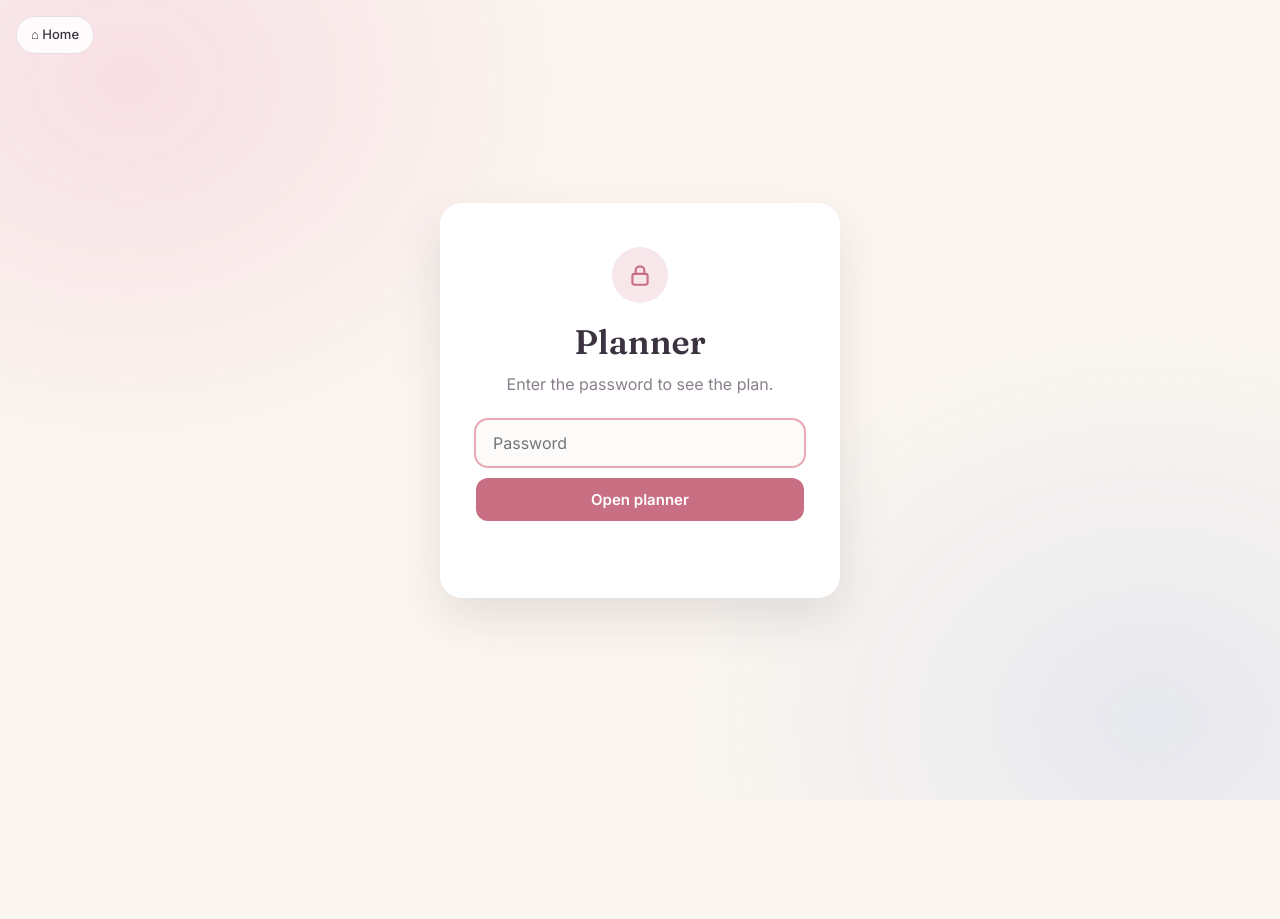
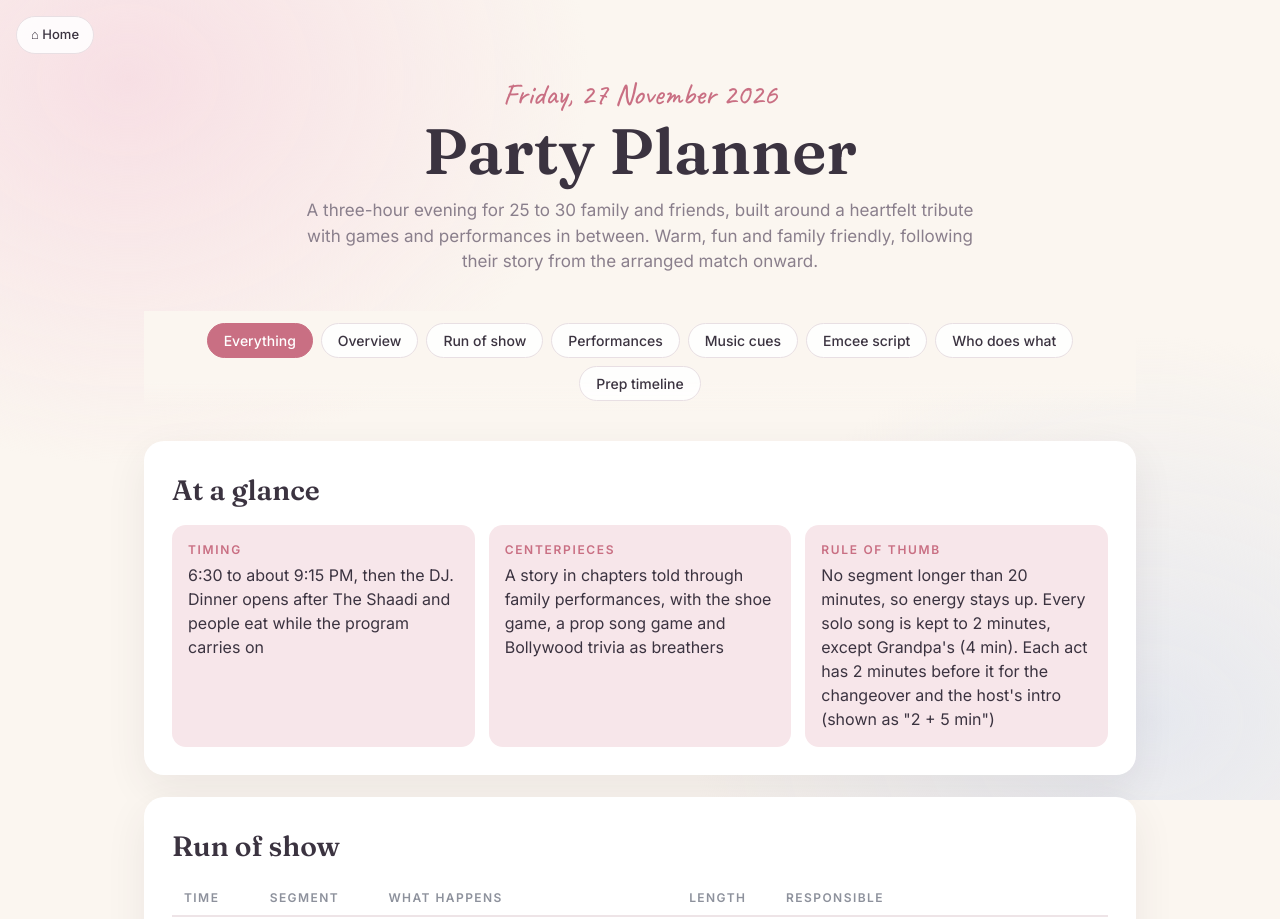
Before and after one commit to samyakjain11/silver-jubilee, a plain HTML site: page planner.html in a window 1280 px wide. Shown: the top 919 px of the page. Before the commit the page ends 800 px from the top, so only its background shows below. Drawn offline with Linux system fonts and the light colour scheme.

Commit message:
Open planner, helpers, and a guest emcee (#26)
* Add the aunt's birthday cake before the finale; anniversary cake after the finale dance

Co-Authored-By: Claude Opus 5.5 <noreply@anthropic.com>
Claude-Session: https://claude.ai/code/session_017U4jhYhXteqoqRhUEUSSaT

* Add Dad's friend's song between the shoe game and The Shaadi; retime the rest

Co-Authored-By: Claude Opus 5.5 <noreply@anthropic.com>
Claude-Session: https://claude.ai/code/session_017U4jhYhXteqoqRhUEUSSaT

* Fill in Rajesh's song: Loote Koi Mann Ka Nagar

Co-Authored-By: Claude Opus 5.5 <noreply@anthropic.com>
Claude-Session: https://claude.ai/code/session_017U4jhYhXteqoqRhUEUSSaT

* Add a Responsible column to the run of show

Co-Authored-By: Claude Opus 5.5 <noreply@anthropic.com>
Claude-Session: https://claude.ai/code/session_017U4jhYhXteqoqRhUEUSSaT

* Co-hosts Samyak & Anshi in the script; Surbhi leads the prop song game; add decorations helper

Co-Authored-By: Claude Opus 5.5 <noreply@anthropic.com>
Claude-Session: https://claude.ai/code/session_017U4jhYhXteqoqRhUEUSSaT

* Decorations crew of 2 to 3 people on the morning of the party

Co-Authored-By: Claude Opus 5.5 <noreply@anthropic.com>
Claude-Session: https://claude.ai/code/session_017U4jhYhXteqoqRhUEUSSaT

* Remove the planner password; add cake pickup role

Co-Authored-By: Claude Opus 5.5 <noreply@anthropic.com>
Claude-Session: https://claude.ai/code/session_017U4jhYhXteqoqRhUEUSSaT

* Guest emcee covers the hosts' own dance

Co-Authored-By: Claude Opus 5.5 <noreply@anthropic.com>
Claude-Session: https://claude.ai/code/session_017U4jhYhXteqoqRhUEUSSaT

---------

Co-authored-by: Claude <noreply@anthropic.com>

```diff
--- a/planner.html
+++ b/planner.html
@@ -26,19 +26,6 @@
   a.home { position: fixed; top: 16px; left: 16px; z-index: 2; text-decoration: none; color: var(--ink); background: rgba(255,255,255,.85); border: 1px solid #e8dfe3; border-radius: 999px; padding: 8px 14px; font-size: 13px; font-weight: 500; }
   a.home:hover { background: #fff; }
 
-  /* lock screen */
-  .lock { min-height: 100vh; display: flex; align-items: center; justify-content: center; padding: 24px; }
-  .lock form { background: var(--card); border-radius: 22px; padding: 44px 36px; width: 100%; max-width: 400px; text-align: center; box-shadow: 0 20px 50px rgba(59, 51, 64, .12); }
-  .lock .icon { width: 56px; height: 56px; margin: 0 auto 14px; border-radius: 50%; display: grid; place-items: center; background: var(--blush-pale); color: var(--blush-deep); }
-  .lock h1 { font-family: "Fraunces", serif; font-weight: 600; font-size: 34px; }
-  .lock p { color: var(--soft); margin-top: 4px; }
-  .lock input { margin-top: 24px; width: 100%; font: 16px "Inter", sans-serif; padding: 12px 16px; border: 1px solid #e3d8dc; border-radius: 12px; background: #fdfbfa; color: var(--ink); }
-  .lock input:focus { outline: 2px solid var(--blush); border-color: transparent; }
-  .lock button { margin-top: 12px; width: 100%; font: 600 15px "Inter", sans-serif; padding: 12px; border: 0; border-radius: 12px; background: var(--blush-deep); color: #fff; cursor: pointer; }
-  .lock button:hover { filter: brightness(1.05); }
-  .lock .err { color: var(--blush-deep); font-size: 14px; margin-top: 12px; min-height: 1.5em; }
-  .shake { animation: shake .4s; }
-  @keyframes shake { 25% { transform: translateX(-8px); } 75% { transform: translateX(8px); } }
 
   /* planner */
   .planner { max-width: 1040px; margin: 0 auto; padding: 72px 24px 80px; }
@@ -106,40 +93,13 @@
   <a class="home" href="./">⌂ Home</a>
 
   <div class="wrap">
-    <div class="lock" id="lock">
-      <form id="lockForm" autocomplete="off">
-        <div class="icon"><svg width="26" height="26" viewBox="0 0 24 24" fill="none" stroke="currentColor" stroke-width="2" stroke-linecap="round" aria-hidden="true"><rect x="5" y="11" width="14" height="10" rx="2"/><path d="M8 11V8a4 4 0 0 1 8 0v3"/></svg></div>
-        <h1>Planner</h1>
-        <p>Enter the password to see the plan.</p>
-        <input type="password" id="pw" placeholder="Password" aria-label="Password" autofocus>
-        <button type="submit">Open planner</button>
-        <div class="err" id="err" role="alert"></div>
-      </form>
-    </div>
 
-    <div class="planner hidden" id="planner"></div>
+    <div class="planner" id="planner"></div>
   </div>
 
   <script>
   (function () {
-    // SHA-256 of the planner password. To change the password, put the new
-    // password's SHA-256 here (any online "SHA-256 generator" will make one).
-    var PASSWORD_HASH = "376dd4dc4aab86266b7b870bcad52f9d8177b0345c4cd6d1eedf48f7b6240d34";
-    var KEY = "sj-planner-unlocked";
-
-    var lock = document.getElementById("lock");
-    var form = document.getElementById("lockForm");
-    var pw = document.getElementById("pw");
-    var err = document.getElementById("err");
     var out = document.getElementById("planner");
-
-    function sha256(text) {
-      return crypto.subtle.digest("SHA-256", new TextEncoder().encode(text)).then(function (buf) {
-        return Array.prototype.map.call(new Uint8Array(buf), function (b) {
-          return ("0" + b.toString(16)).slice(-2);
-        }).join("");
-      });
-    }
 
     function esc(s) {
       return String(s == null ? "" : s).replace(/[&<>"]/g, function (c) {
@@ -148,12 +108,11 @@
     }
     function val(s) { return /^\s*(tbd)?\s*$/i.test(s || "") ? '<span class="tbd">TBD</span>' : esc(s); }
 
-    function unlock() {
-      // The plan is only downloaded after the right password is entered.
+    function load() {
       var s = document.createElement("script");
       s.src = "planner.js?v=" + Date.now(); // always fetch the latest plan, never a cached copy
-      s.onload = function () { lock.classList.add("hidden"); out.classList.remove("hidden"); render(window.PLAN); };
-      s.onerror = function () { err.textContent = "Couldn't load the plan. Try refreshing."; };
+      s.onload = function () { render(window.PLAN); };
+      s.onerror = function () { out.textContent = "Couldn't load the plan. Try refreshing."; };
       document.body.appendChild(s);
     }
 
@@ -192,10 +151,10 @@
         return '<td class="seg">' + esc(r.cue) + '</td><td>' + val(r.track) + '</td><td class="film">' + esc(r.note) + '</td>';
       }));
 
-      html += panel("script", "Emcee script", '<p class="film" style="margin-bottom:10px">What the hosts say, in order. Samyak and Anshi take turns. Lines in [brackets] are notes or names to fill in.</p>' +
+      html += panel("script", "Emcee script", '<p class="film" style="margin-bottom:10px">What the hosts say, in order. Samyak and Anshi take turns, and a guest emcee covers their own dance. Lines in [brackets] are notes or names to fill in.</p>' +
         (p.script || []).map(function (c) {
           return '<div class="cue"><div class="cue-time">' + esc(c.cue) + '</div>' + (c.lines || []).map(function (l) {
-            return /^\[.*\]$/.test(l) ? '<p class="note-line">' + esc(l.slice(1, -1)) + '</p>' : (/^(Samyak|Anshi|Both):\s*/.test(l) ? '<p><b class="spk">' + esc(l.split(":")[0]) + ':</b> ' + esc(l.replace(/^[^:]+:\s*/, "")) + '</p>' : '<p>' + esc(l) + '</p>');
+            return /^\[.*\]$/.test(l) ? '<p class="note-line">' + esc(l.slice(1, -1)) + '</p>' : (/^(Samyak|Anshi|Both|Guest):\s*/.test(l) ? '<p><b class="spk">' + esc(l.split(":")[0] === "Guest" ? "Guest emcee" : l.split(":")[0]) + ':</b> ' + esc(l.replace(/^[^:]+:\s*/, "")) + '</p>' : '<p>' + esc(l) + '</p>');
           }).join("") + '</div>';
         }).join(""));
 
@@ -208,7 +167,6 @@
           '<span class="by">' + esc(t.by) + '</span><span class="task">' + esc(t.task) + '</span></li>';
       }).join("") + '</ul>');
 
-      html += '<div class="foot"><button id="lockAgain">Lock the planner</button></div>';
       out.innerHTML = html;
 
       document.getElementById("tabs").addEventListener("click", function (e) {
@@ -219,10 +177,6 @@
           s.classList.toggle("hidden", tab !== "all" && s.id !== tab);
         });
       });
-      document.getElementById("lockAgain").onclick = function () {
-        try { sessionStorage.removeItem(KEY); } catch (e) {}
-        location.reload();
-      };
     }
 
     function panel(id, title, body) { return '<section class="panel" id="' + id + '"><h2>' + esc(title) + '</h2>' + body + '</section>'; }
@@ -231,25 +185,7 @@
         '</tr></thead><tbody>' + (rows || []).map(function (r) { return '<tr' + (r.open ? ' class="open"' : '') + '>' + row(r) + '</tr>'; }).join("") + '</tbody></table></div>';
     }
 
-    form.addEventListener("submit", function (e) {
-      e.preventDefault();
-      err.textContent = "";
-      if (!window.crypto || !crypto.subtle) { err.textContent = "Please open this page over https."; return; }
-      sha256(pw.value.trim()).then(function (h) {
-        if (h === PASSWORD_HASH) {
-          try { sessionStorage.setItem(KEY, "1"); } catch (e) {}
-          unlock();
-        } else {
-          err.textContent = "That's not it. Try again!";
-          form.classList.remove("shake"); void form.offsetWidth; form.classList.add("shake");
-          pw.select();
-        }
-      });
-    });
-
-    var remembered = false;
-    try { remembered = sessionStorage.getItem(KEY) === "1"; } catch (e) {}
-    if (remembered) unlock();
+    load();
   })();
   </script>
 </body>
--- a/planner.js
+++ b/planner.js
@@ -3,8 +3,8 @@
 //  Just change the text between the quotes. Add a row by copying
 //  a line that starts with { and ends with }, then editing it.
 //
-//  Heads up: this file is public in the GitHub repo. The password
-//  only hides it on the website, so keep anything truly private
+//  Heads up: this file is public in the GitHub repo, and the planner
+//  page has no password, so keep anything truly private
 //  (addresses, phone numbers, money) out of here.
 // ─────────────────────────────────────────────────────────────
 
@@ -23,14 +23,14 @@ window.PLAN = {
   // dances or two songs sit back to back. open: true marks a slot that is
   // still being filled, so it shows up as a placeholder on the website.
   runOfShow: [
-    { time: "6:30 PM", segment: "Arrivals", what: "Guests mingle, sign a memory card or guestbook, photo corner open.", length: "30 min", who: "Greeting at the door: TBD · Decorations, guestbook & photo corner: decorations helper · Background music: tech helper" },
+    { time: "6:30 PM", segment: "Arrivals", what: "Guests mingle, sign a memory card or guestbook, photo corner open.", length: "30 min", who: "Greeting at the door: TBD · Decorations & photo corner: set up that morning by the decorations crew · Guestbook: TBD · Background music: tech helper" },
     { time: "7:00 PM", segment: "Welcome & Blessings", what: "Speech · Host welcomes everyone, then Grandpa & Grandma give a short speech to open the evening", length: "7 min", who: "Samyak & Anshi (hosts) · Grandpa & Grandma · Mic & chairs: tech helper" },
     { time: "7:07 PM", segment: "Uncles & Aunts' Dance", what: "Dance · A short entry dance from the uncles & aunts to set the shaadi mood (about 2 min), then 1 min for everyone to settle. Song not final: \"Wah Wah Ramji\" or \"Ae Dil Laaya Hai Bahaar\"", length: "2 + 3 min", who: "Uncles & aunts (lead TBD) · Intro: Samyak & Anshi · Song: tech helper" },
     { time: "7:12 PM", segment: "0. Grand Entrance", what: "Entrance · Mom & Dad walk in to Flipperachi, host welcomes the \"jodi of the night\"", length: "2 + 3 min", who: "Mom & Dad · Intro: Samyak & Anshi · Cue them at the door: TBD · Flipperachi track: tech helper" },
     { time: "7:17 PM", segment: "Grandpa sings for the couple", what: "Song · Grandpa sings \"Hai Apna Dil To Awaara\"", length: "2 + 4 min", who: "Grandpa · Intro: Samyak & Anshi · Track & mic: tech helper" },
-    { time: "7:23 PM", segment: "1. Before Us: Dad", what: "Dance · Dad's dance to \"O O Jaane Jaana\"", length: "2 + 2 min", who: "Dad · Intro: Samyak (Anshi is getting ready) · Song: tech helper" },
-    { time: "7:27 PM", segment: "1. Before Us: Mom", what: "Photos, then dance · Host clicks through Mom's younger-years photos, then Anshi dances to \"Mere Khwabon Mein Jo Aaye\" for Mom (1 to 2 min)", length: "2 + 3 min", who: "Anshi dances · Photos & intro: Samyak · Song: tech helper" },
-    { time: "7:32 PM", segment: "2. The Rishta", what: "Photos, then dance · Host walks through the first meeting and engagement photos, then Kake & Surbhi perform \"Tum Se Mil Ke Dil Ka Hai Jo Haal\"", length: "2 + 7 min", who: "Kake & Surbhi · Photos & intro: Samyak · Song: tech helper" },
+    { time: "7:23 PM", segment: "1. Before Us: Dad", what: "Dance · Dad's dance to \"O O Jaane Jaana\"", length: "2 + 2 min", who: "Dad · Intro: Samyak (Anshi is getting ready), then he hands over to the guest emcee · Song: tech helper" },
+    { time: "7:27 PM", segment: "1. Before Us: Mom", what: "Photos, then dance · Host clicks through Mom's younger-years photos, then Anshi dances to \"Mere Khwabon Mein Jo Aaye\" for Mom (1 to 2 min)", length: "2 + 3 min", who: "Anshi dances · Photos & intro: guest emcee (TBD) · Song: tech helper" },
+    { time: "7:32 PM", segment: "2. The Rishta", what: "Photos, then dance · Host walks through the first meeting and engagement photos, then Kake & Surbhi perform \"Tum Se Mil Ke Dil Ka Hai Jo Haal\"", length: "2 + 7 min", who: "Kake & Surbhi · Photos & intro: guest emcee (TBD) · Song: tech helper" },
     { time: "7:41 PM", segment: "Game 1: Shoe game", what: "Game · The headline game. Mom & Dad back to back, 15 to 20 questions", length: "2 + 15 min", who: "Samyak & Anshi run it, Mom & Dad play · Chairs & questions: games helper" },
     { time: "7:58 PM", segment: "Song before the wedding", what: "Song · Dad's friend Rajesh sings \"Loote Koi Mann Ka Nagar\", leading into The Shaadi", length: "2 + 2 min", who: "Rajesh uncle · Intro: Samyak & Anshi · Track & mic: tech helper" },
     { time: "8:02 PM", segment: "3. The Shaadi", what: "Dance · Gayatri & Hanisha's 2-minute dance: \"Maahi Vey\", \"Jhumka Gira Re\" and a third song (TBD)", length: "2 + 2 min", who: "Gayatri & Hanisha · Intro: Samyak & Anshi · Medley: tech helper" },
@@ -39,8 +39,8 @@ window.PLAN = {
     { time: "8:19 PM", segment: "4. Building a Home", what: "Song · Dad sings \"Tum Se Hi Din Hota Hai\" to Mom, family photo slideshow behind him", length: "2 + 2 min", who: "Dad · Intro: Samyak & Anshi · Track & photo slideshow: tech helper" },
     { time: "8:23 PM", segment: "5. Blessings: Poetry", what: "Poetry · Uncle Grandpa reads his poem (2 to 3 min). A quiet, mellow moment: lights down, music off, no clapping cue until he finishes", length: "2 + 3 min", who: "Uncle Grandpa · Intro: Samyak & Anshi · Music off, lights down, mic stand: tech helper" },
     { time: "8:28 PM", segment: "6. Wishes & Memories", what: "Messages, then song · Any short speeches or video messages (5 min), then a friend's dad sings \"Tere Sang Yaara\" (2 min)", length: "2 + 7 min", who: "Samyak & Anshi collect messages · Video messages: tech helper · Song: friend's dad" },
-    { time: "8:37 PM", segment: "Birthday cake for [aunt]", what: "Cake · Surprise! Everyone sings Happy Birthday to [aunt] and she cuts her birthday cake", length: "2 + 5 min", who: "Samyak & Anshi · Cake, candles & knife: TBD · Happy Birthday track: tech helper" },
-    { time: "8:44 PM", segment: "Finale", what: "Dance · Mom & Dad dance together to \"Tere Bina Nahi Lagda Dil\", then the anniversary cake", length: "2 + 15 min", who: "Mom & Dad · Intro: Samyak & Anshi · Anniversary cake, candles & knife: TBD · Song: tech helper" },
+    { time: "8:37 PM", segment: "Birthday cake for [aunt]", what: "Cake · Surprise! Everyone sings Happy Birthday to [aunt] and she cuts her birthday cake", length: "2 + 5 min", who: "Samyak & Anshi · Cake: cake pickup person · Candles & knife: TBD · Happy Birthday track: tech helper" },
+    { time: "8:44 PM", segment: "Finale", what: "Dance · Mom & Dad dance together to \"Tere Bina Nahi Lagda Dil\", then the anniversary cake", length: "2 + 15 min", who: "Mom & Dad · Intro: Samyak & Anshi · Anniversary cake: cake pickup person · Candles & knife: TBD · Song: tech helper" },
     { time: "9:01 PM", segment: "Game 3: Bollywood trivia", what: "Game · A quick Bollywood trivia round for everyone, scored by table", length: "2 + 10 min", who: "Samyak & Anshi run it · Scoring & prizes: games helper · Song clips: tech helper" },
     { time: "9:13 PM", segment: "Group photo, then DJ", what: "Everyone in for one big group photo, then the stage opens to the DJ", length: "open", who: "Samyak & Anshi wrap up · Photographer · Hand over to the DJ: tech helper" },
   ],
@@ -87,7 +87,7 @@ window.PLAN = {
     { cue: "DJ", track: "DJ takes over", note: "Hand over the sound system after the group photo" },
   ],
 
-  // What the hosts (Samyak & Anshi) say, in order. Start a line with "Samyak:", "Anshi:" or "Both:" to show who says it. Lines are a starting point: change the
+  // What the hosts (Samyak & Anshi) say, in order. Start a line with "Samyak:", "Anshi:", "Both:" or "Guest:" (the guest emcee) to show who says it. Lines are a starting point: change the
   // wording to sound like you. Anything in [brackets] is a name to fill in.
   script: [
     { cue: "7:00 PM · Welcome", lines: [
@@ -110,19 +110,22 @@ window.PLAN = {
     { cue: "7:17 PM · Grandpa sings for the couple", lines: [
       "Anshi: Please take your seats, you two, because tonight you're the audience.",
       "Samyak: And who better to welcome the jodi of the night than the original heartthrob of the family? Grandpa started our evening with a blessing, and now he has a song for you both. Grandpa, the mic is yours!",
-      "[Anshi slips away during Grandpa's song to get ready for her dance. Samyak hosts alone until after The Rishta]",
+      "[Anshi slips away during Grandpa's song to get ready for her dance]",
     ] },
     { cue: "7:23 PM · 1. Before Us: Dad", lines: [
       "Samyak: Thank you, Grandpa! Now, we're going to tell Mom & Dad's story in chapters. And every story starts before the two main characters even meet.",
       "Samyak: Chapter one: Before Us. Long before he was Dad, he was a young man with great hair and even better dance moves. Or so we've been told. Let's see if it's true!",
+      "[After Dad's dance, Samyak hands the mic to the guest emcee, who hosts through The Rishta]",
     ] },
     { cue: "7:27 PM · 1. Before Us: Mom", lines: [
-      "Samyak: And on the other side of town, there was a young woman with her own style and her own dreams. [Click through Mom's photos] To tell her side of the story, please welcome my co-host, Anshi!",
+      "Guest: Hello everyone! I'm stepping in for a few minutes, because our hosts have something special of their own.",
+      "Guest: On the other side of town, there was a young woman with her own style and her own dreams. [Click through Mom's photos] To tell her side of the story, please welcome Anshi!",
     ] },
     { cue: "7:32 PM · 2. The Rishta", lines: [
-      "Samyak: Give it up for Anshi! [Anshi catches her breath while Samyak carries on]",
-      "Samyak: Chapter two: The Rishta. Two families, one cup of chai, and a lot of nervous glances. [Click through the first meeting and engagement photos]",
-      "Samyak: Here's how we imagine that first meeting went. Please welcome Kake and Surbhi!",
+      "Guest: Give it up for Anshi!",
+      "Guest: Chapter two: The Rishta. Two families, one cup of chai, and a lot of nervous glances. [Click through the first meeting and engagement photos]",
+      "Guest: Here's how we imagine that first meeting went. Please welcome Kake and Surbhi!",
+      "Guest: [After the dance] And now, let's welcome back our hosts, Samyak and Anshi!",
     ] },
     { cue: "7:41 PM · Game 1: Shoe game", lines: [
       "[Anshi is back on the mic from here]",
@@ -187,11 +190,13 @@ window.PLAN = {
   ],
 
   roles: [
-    { role: "Hosts / MCs", does: "Welcome, story narration, run the games (script in the Emcee script tab). Samyak hosts alone around Anshi's dance", who: "Samyak & Anshi" },
+    { role: "Hosts / MCs", does: "Welcome, story narration, run the games (script in the Emcee script tab). A guest emcee covers 7:27 to 7:41 so they don't introduce their own dance", who: "Samyak & Anshi" },
     { role: "Tech helper", does: "Runs the slideshow and music, cues each chapter's song", who: "TBD" },
+    { role: "Guest emcee", does: "Takes the mic from 7:27 to 7:41 (Mom's photos, Anshi's dance, The Rishta) so the hosts never introduce their own dance. Lines are in the Emcee script", who: "TBD" },
     { role: "Games helper", does: "Sets up the shoe game chairs and the props for Surbhi's prop song game, keeps score in Bollywood trivia, gives prizes", who: "TBD" },
     { role: "Performance lead", does: "Collects the lineup, runs a rehearsal, keeps acts short", who: "TBD" },
-    { role: "Decorations helper", does: "Sets up the decorations, backdrop and photo corner before guests arrive", who: "TBD" },
+    { role: "Decorations crew (2 to 3 people)", does: "Decorate the venue the morning of the party: decorations, backdrop and photo corner", who: "TBD" },
+    { role: "Cake pickup", does: "Collect both cakes before the party (the birthday cake and the anniversary cake) and keep them hidden until their moments", who: "TBD" },
     { role: "Photographer", does: "Candid photos plus the group photo at the end", who: "TBD" },
   ],
 
@@ -203,6 +208,8 @@ window.PLAN = {
     { by: "By Nov 20", task: "All photos and messages in, slideshow built", done: false },
     { by: "By Nov 24", task: "Run-through of the slideshow on the actual TV or projector, performance rehearsal", done: false },
     { by: "Nov 26", task: "Pack the prop song game props (check with Surbhi) and trivia prizes, test every song on the playlist", done: false },
-    { by: "Nov 27", task: "The party", done: false },
+    { by: "Nov 27, before the party", task: "Pick up both cakes (birthday and anniversary), names TBD", done: false },
+    { by: "Nov 27, morning", task: "Decorations crew (2 to 3 people, names TBD) decorates the venue and sets up the photo corner", done: false },
+    { by: "Nov 27, evening", task: "The party", done: false },
   ],
 };
```
Also changed, not shown: index.html (+2 -2 lines), 1 other file.
